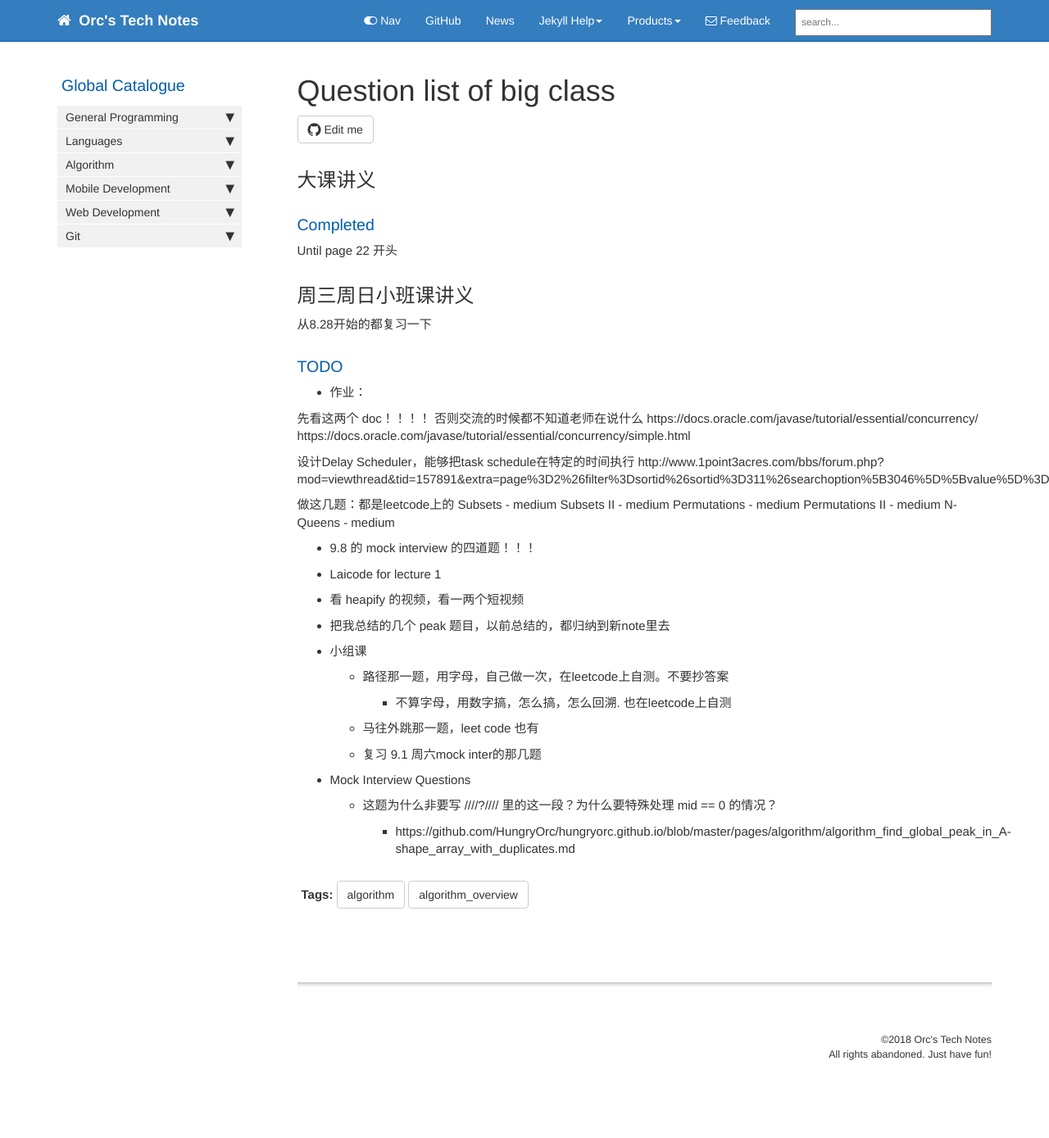
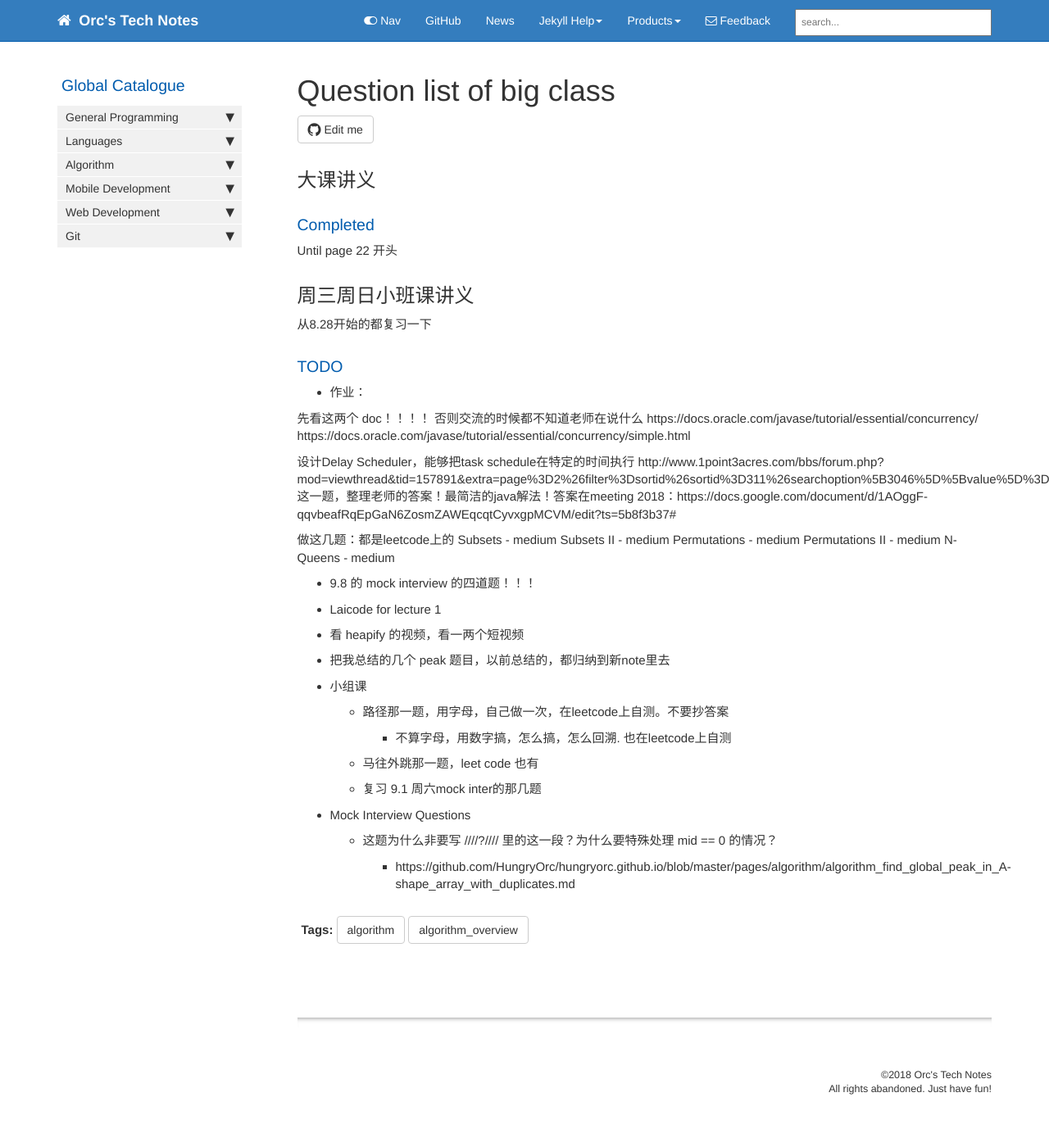
Before and after one commit to HungryOrc/hungryorc.github.io, a Jekyll site: the page built from pages/algorithm/algorithm_todo.md, in a window 1280 px wide. Shown: the whole page at 82% size. Built offline with Jekyll 4.4.1, drawn with Linux system fonts in a browser that asks for light colours; nearby versions of some CDN libraries; comment, search, counter and statistics services are not loaded; before the commit the page ends 1346 px from its top, so only the background shows below that.

Commit message:
Update algorithm_todo.md

```diff
--- a/pages/algorithm/algorithm_todo.md
+++ b/pages/algorithm/algorithm_todo.md
@@ -30,6 +30,7 @@ https://docs.oracle.com/javase/tutorial/essential/concurrency/simple.html
 
 设计Delay Scheduler，能够把task schedule在特定的时间执行
 http://www.1point3acres.com/bbs/forum.php?mod=viewthread&tid=157891&extra=page%3D2%26filter%3Dsortid%26sortid%3D311%26searchoption%5B3046%5D%5Bvalue%5D%3D6%26searchoption%5B3046%5D%5Btype%5D%3Dradio%26sortid%3D311
+这一题，整理老师的答案！最简洁的java解法！答案在meeting 2018：https://docs.google.com/document/d/1AOggF-qqvbeafRqEpGaN6ZosmZAWEqcqtCyvxgpMCVM/edit?ts=5b8f3b37#
 
 
 做这几题：都是leetcode上的
```
